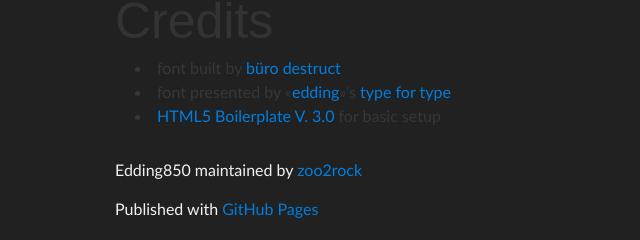
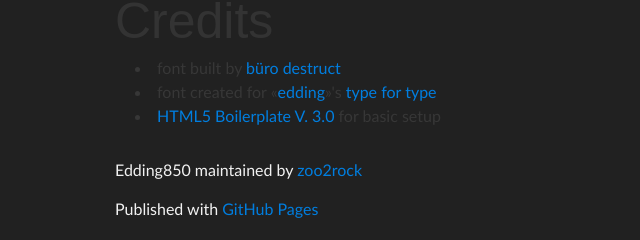
Before and after one commit to 4aficiona2/edding850, a plain HTML site: page index.html in a window 1280 px wide. Shown: the part 1118-1358 px from the top of the page, 205-845 px from the left. Drawn offline with Linux system fonts and the light colour scheme; a web font is replaced by a local one.

Commit message:
updated adjustments.css and index.html

```diff
--- a/index.html
+++ b/index.html
@@ -56,7 +56,7 @@
           <h2>Credits</h2>
           <ul>
             <li>font built by <a href="http://www.burodestruct.net/bureaudestruct/home/index.html">büro destruct</a></li>
-            <li>font presented by «<a href="http://edding.com">edding</a>»'s <a href="http://type-for-type.com">type for type</a></li>
+            <li>font created for «<a href="http://edding.com">edding</a>»'s <a href="http://type-for-type.com">type for type</a></li>
             <li><a href="http://html5boilerplate.com">HTML5 Boilerplate V. 3.0</a> for basic setup</li>
           </ul>
         </section>
```
